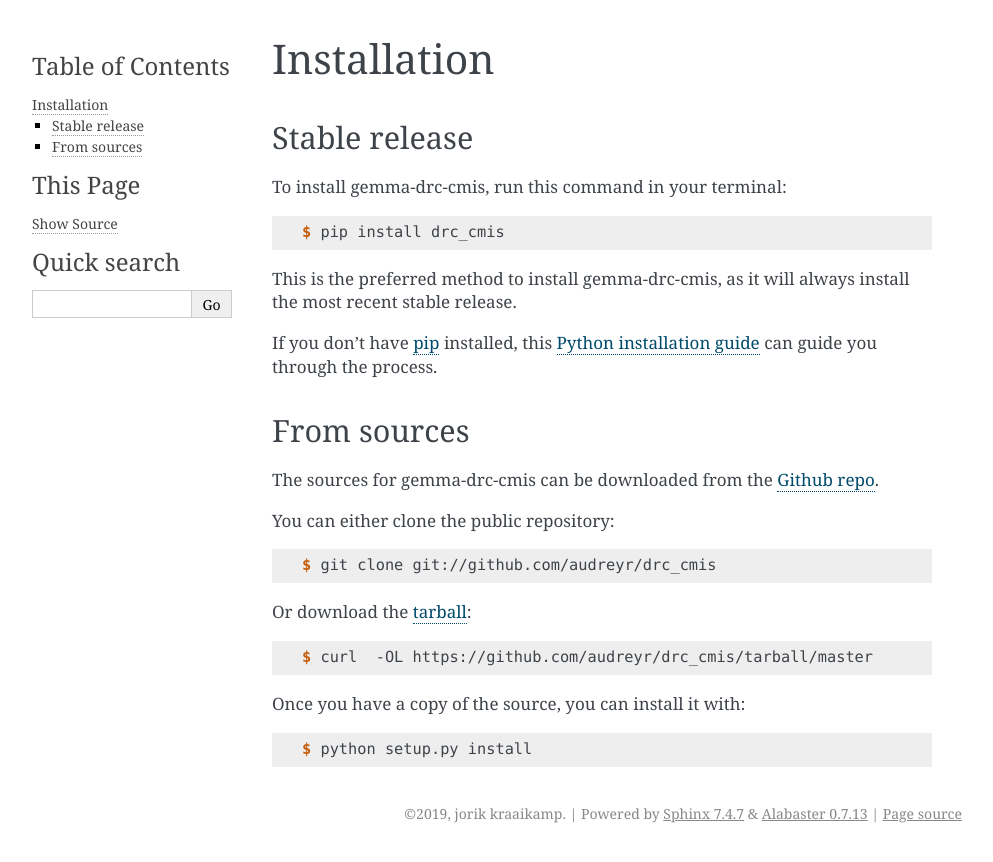
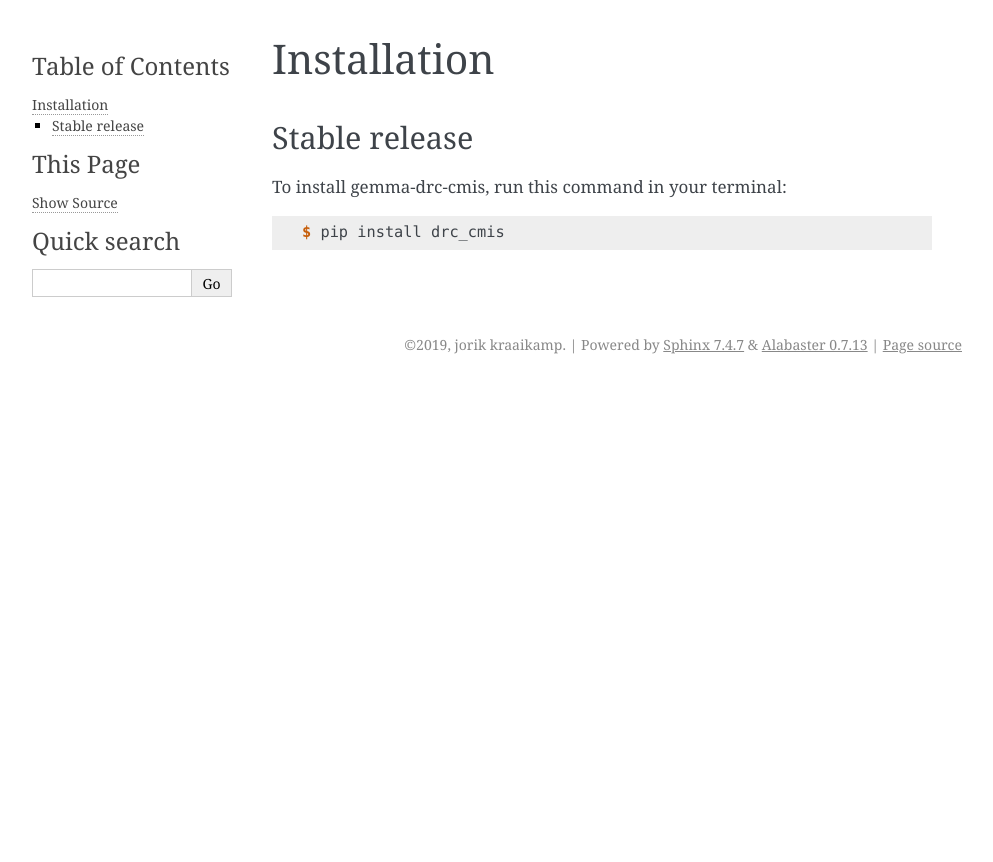
Before and after one commit to stevenbal/cmis-adapter, a Sphinx documentation site: the page built from docs/installation.rst, in a window 1280 px wide. Shown: the top 862 px of the page, without its empty margins (148-1141 px from the left). Built offline with Sphinx 7.4.7, drawn with Linux system fonts in a browser that asks for light colours; pages that are not in the unit, such as notebooks, are missing from menus.

```diff
--- a/docs/contributing.rst
+++ /dev/null
@@ -1 +0,0 @@
-.. include:: ../CONTRIBUTING.rst
--- a/docs/index.rst
+++ b/docs/index.rst
@@ -1,5 +1,5 @@
 Welcome to gemma-drc-cmis's documentation!
-======================================
+==========================================
 
 .. toctree::
    :maxdepth: 2
--- a/docs/installation.rst
+++ b/docs/installation.rst
@@ -13,39 +11,3 @@ To install gemma-drc-cmis, run this command in your terminal:
 .. code-block:: console
 
     $ pip install drc_cmis
-
-This is the preferred method to install gemma-drc-cmis, as it will always install the most recent stable release.
-
-If you don't have `pip`_ installed, this `Python installation guide`_ can guide
-you through the process.
-
-.. _pip: https://pip.pypa.io
-.. _Python installation guide: http://docs.python-guide.org/en/latest/starting/installation/
-
-
-From sources
-------------
-
-The sources for gemma-drc-cmis can be downloaded from the `Github repo`_.
-
-You can either clone the public repository:
-
-.. code-block:: console
-
-    $ git clone git://github.com/audreyr/drc_cmis
-
-Or download the `tarball`_:
-
-.. code-block:: console
-
-    $ curl  -OL https://github.com/audreyr/drc_cmis/tarball/master
-
-Once you have a copy of the source, you can install it with:
-
-.. code-block:: console
-
-    $ python setup.py install
-
-
-.. _Github repo: https://github.com/audreyr/drc_cmis
-.. _tarball: https://github.com/audreyr/drc_cmis/tarball/master
```
Also changed, not shown: other parts of docs/installation.rst (+0 -2 lines), CONTRIBUTING.rst (+3 -5 lines), README.rst (+6 -20 lines), docs/usage.rst (+12 -2 lines).
